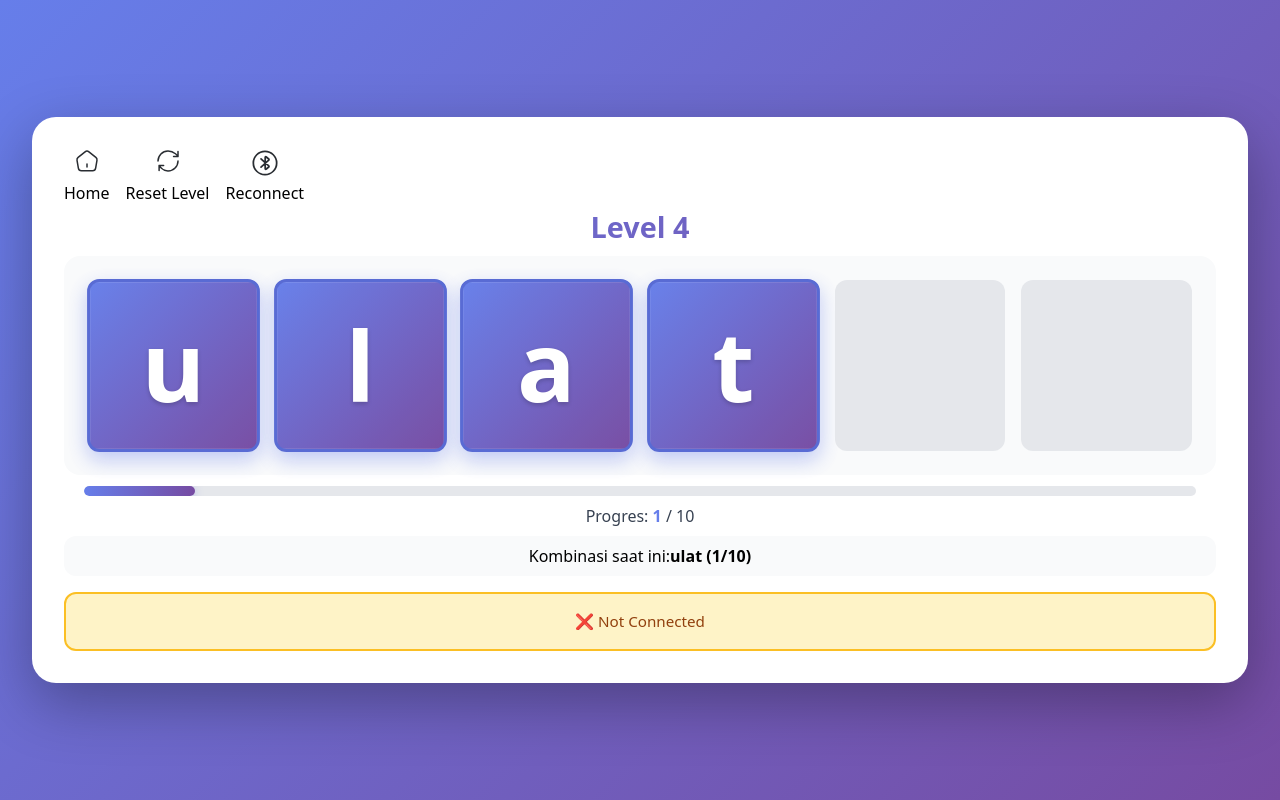
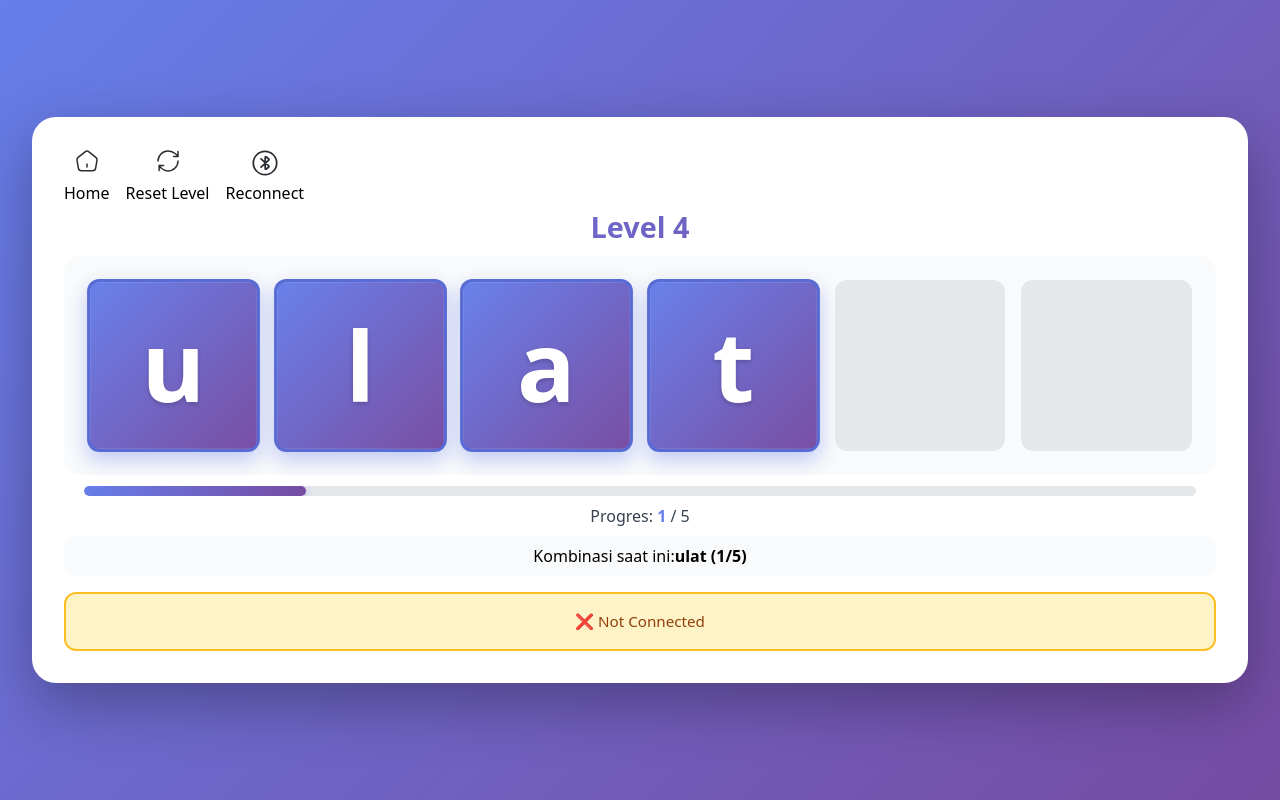
Before and after one commit to audriskasula/DisolvePWA, a React (Vite) app: page /level4 in a window 1280 px wide. Built offline with nearby package versions, Linux system fonts and the light colour scheme.

Commit message:
update index

```diff
--- a/src/levels/Level3.tsx
+++ b/src/levels/Level3.tsx
@@ -4,7 +4,7 @@ import "./CSS/level.css";
 import { useBLE } from "../components/BLEContext";
 // import { COMBINATIONS_LV3 } from "./combinationLevel";
 
-const COMBINATIONS = ["adu", "aku", "dia", "air", "api", "itu", "iya", "doa", "sen", "tas"];
+const COMBINATIONS = ["adu", "aku", "dia", "air", "api"];
 const delay = (ms: number) => new Promise((r) => setTimeout(r, ms));
 
 export default function Level3() {
--- a/src/levels/Level4.tsx
+++ b/src/levels/Level4.tsx
@@ -4,7 +4,7 @@ import "./CSS/level.css";
 import { useBLE } from "../components/BLEContext";
 // import { COMBINATIONS_LV4 } from "./combinationLevel";
 
-const COMBINATIONS = ["ulat", "daun", "duta", "nadi", "musa", "nasi", "meja", "pita", "ratu", "paku"];
+const COMBINATIONS = ["ulat", "daun", "duta", "nadi", "musa"];
 const delay = (ms: number) => new Promise((r) => setTimeout(r, ms));
 
 export default function Level4() {
--- a/src/levels/Level5.tsx
+++ b/src/levels/Level5.tsx
@@ -5,7 +5,7 @@ import "./CSS/level.css";
 import { useBLE } from "../components/BLEContext";
 // import { COMBINATIONS_LV5 } from "./combinationLevel";
 
-const COMBINATIONS = ["kursi", "petak", "lebar", "topi", "indah", "sabun", "bulan", "kayu", "senja", "peluk"];
+const COMBINATIONS = ["kursi", "petak", "lebar", "bulan", "indah"]
 const delay = (ms: number) => new Promise((r) => setTimeout(r, ms));
 
 export default function Level5() {
--- a/src/levels/Level6.tsx
+++ b/src/levels/Level6.tsx
@@ -4,7 +4,7 @@ import "./CSS/level.css"; // ✅ Pakai CSS elegan dari Bang
 import { useBLE } from "../components/BLEContext";
 // import { COMBINATIONS_LV6 } from "./combinationLevel";
 
-const COMBINATIONS = ["tembok", "lembah", "bentuk", "gurita", "petani", "perahu", "pisang", "lembar", "kapten", "pelaku"];
+const COMBINATIONS = ["tembok", "lembah", "bentuk", "gurita", "petani"];
 const delay = (ms: number) => new Promise((r) => setTimeout(r, ms));
 
 export default function Level6() {
```
